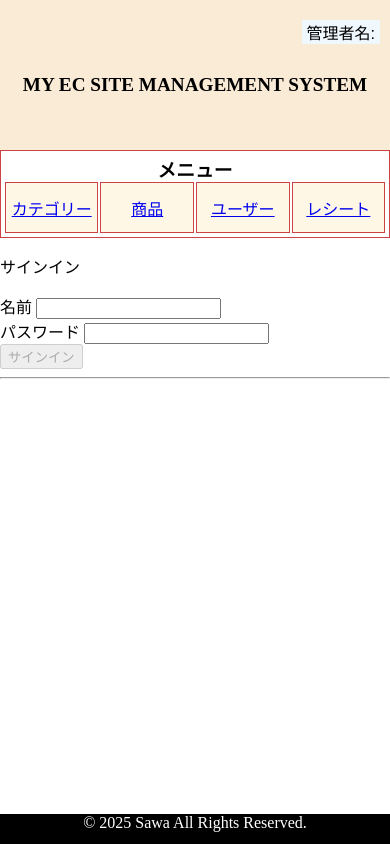
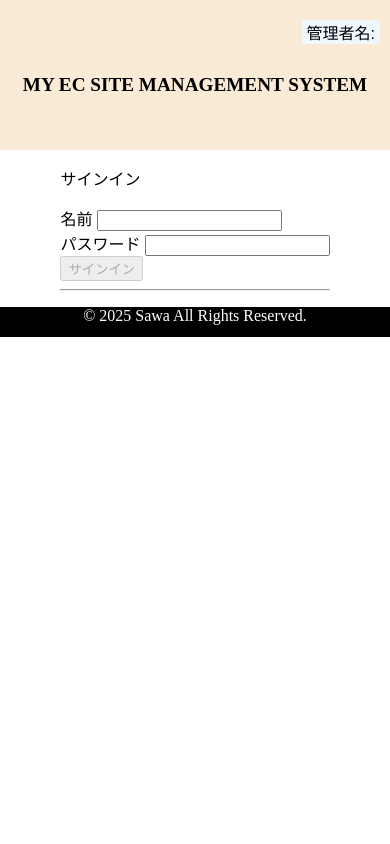
Before and after one commit to sawa-pascal/portfolio-ec-site-management, an Angular app: page / in a window 390 px wide. Built offline with nearby package versions, Linux system fonts and the light colour scheme.

Commit message:
サインイン画面ならメニューを非表示にした

```diff
--- a/src/app/app.html
+++ b/src/app/app.html
@@ -1,6 +1,12 @@
 <div class="wrap">
   <app-header></app-header>
 
+  <!-- サインイン画面が表示中なら -->
+  @if (isComponentVisible()) {
+  <div class="no-menu-container">
+    <router-outlet></router-outlet>
+  </div>
+  } @else {
   <div class="flex">
     <div class="menu">
       <app-menu></app-menu>
@@ -10,6 +16,7 @@
       <router-outlet></router-outlet>
     </div>
   </div>
+  }
 
   <app-footer></app-footer>
 </div>
--- a/src/app/app.scss
+++ b/src/app/app.scss
@@ -18,6 +18,7 @@ app-footer {
 }
 
 $container-width: 80%;
+
 .flex {
   display: flex;
   flex: 1 1 auto;
@@ -35,6 +36,15 @@ $container-width: 80%;
     box-sizing: border-box;
     width: $container-width;
   }
+}
+
+.no-menu-container {
+  display: flex;
+  align-items: center;
+  justify-content: center;
+
+  box-sizing: border-box;
+  width: 100%;
 }
 
 @media (max-width: 600px) {
@@ -70,4 +80,11 @@ $container-width: 80%;
       height: $container-height;
     }
   }
+
+  .no-menu-container {
+    box-sizing: border-box;
+
+    width: auto;
+    height: 100%;
+  }
 }
--- a/src/app/app.ts
+++ b/src/app/app.ts
@@ -1,5 +1,5 @@
 import { Component, signal } from '@angular/core';
-import { RouterOutlet } from '@angular/router';
+import { Router, RouterOutlet } from '@angular/router';
 import { HeaderComponent } from "./header/header.component";
 import { FooterComponent } from "./footer/footer.component";
 import { MenuComponent } from "./menu/menu.component";
@@ -12,4 +12,12 @@ import { MenuComponent } from "./menu/menu.component";
 })
 export class App {
   protected readonly title = signal('ec-site-management-system');
+
+  constructor(private router: Router) {}
+
+  isComponentVisible(): boolean {
+    // サインイン画面（''または'signin'のルート）の時のみtrueを返す
+    const url = this.router.url;
+    return (url === '/' || url === '/signin');
+  }
 }
```
